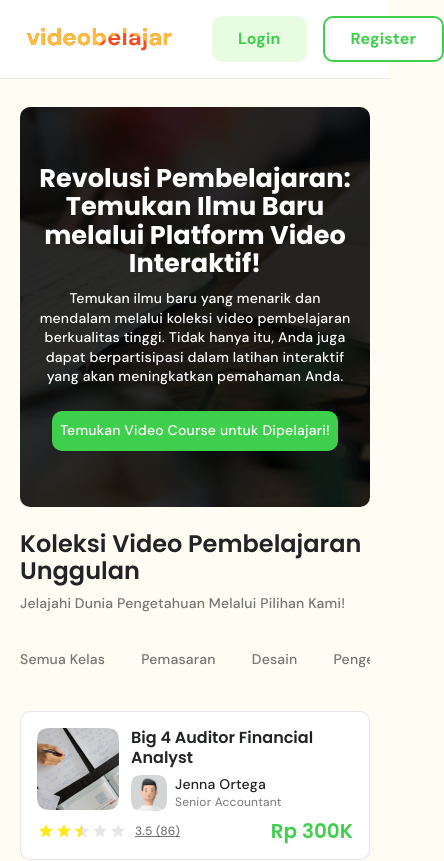
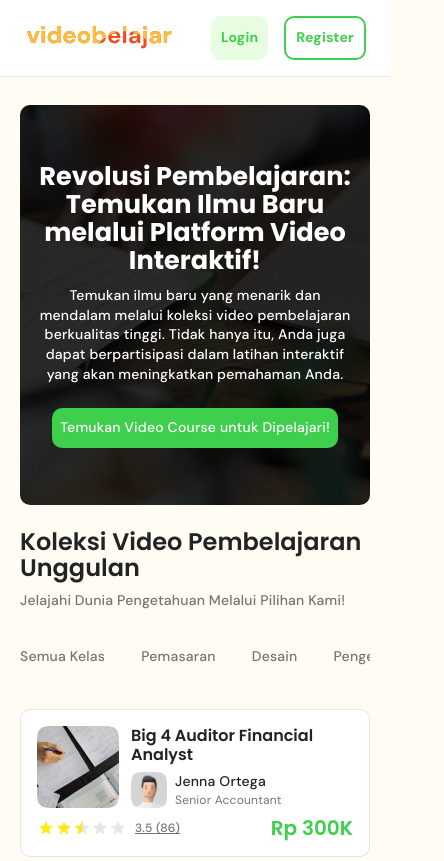
Before and after one commit to AlvitoBryan/Front-End-Intermediate-2A-ReactJS, a React (Vite) app: page / in a window 390 px wide. Shown: the top 861 px of the page, 444 px wide, since content can reach past the window. Built offline with nearby package versions, Linux system fonts and the light colour scheme.

Commit message:
🐛 fix: fixed NavigationBar login&register button responsive

```diff
--- a/src/components/Button.jsx
+++ b/src/components/Button.jsx
@@ -71,7 +71,7 @@ export const ButtonLogin = () => {
     navigate("/login");
   };
   return (
-    <button className='flex flex-col justify-center items-center rounded-[10px] bg-[rgba(226,252,217,0.80)] p-[10px_26px] gap-[8px] text-[#3ECF4C] font-[DM_Sans] text-base font-bold leading-[140%] tracking-[0.2px] transition-colors duration-300 ease-linear hover:bg-[var(--Primary-Default,#3ECF4C)] hover:text-[var(--text-light-primary,#FFF)]' onClick={handleLoginClick}>
+    <button className='flex flex-col justify-center items-center rounded-[10px] bg-[rgba(226,252,217,0.80)] p-[10px_10px] sm:p-[10px_26px] gap-[8px] text-[#3ECF4C] font-[DM_Sans] text-[0.875rem] sm:text-base font-bold leading-[140%] tracking-[0.2px] transition-colors duration-300 ease-linear hover:bg-[var(--Primary-Default,#3ECF4C)] hover:text-[var(--text-light-primary,#FFF)]' onClick={handleLoginClick}>
       Login
     </button>
   )
@@ -84,7 +84,7 @@ export const ButtonRegister = () => {
     navigate("/register");
   };
   return (
-    <button className='flex flex-col justify-center items-center rounded-[10px] bg-[#FFF] border-[2.5px] border-[#3ECF4C] p-[10px_26px] gap-[8px] text-[#3ECF4C] font-[DM_Sans] text-base font-bold leading-[140%] tracking-[0.2px] transition-colors duration-300 ease-linear hover:bg-[var(--Primary-Default,#3ECF4C)] hover:text-[var(--text-light-primary,#FFF)]' onClick={handleRegisterClick}>
+    <button className='flex flex-col justify-center items-center rounded-[10px] bg-[#FFF] border-[2.5px] border-[#3ECF4C] p-[10px_10px] sm:p-[10px_26px] gap-[8px] text-[#3ECF4C] font-[DM_Sans] text-[0.875rem] sm:text-base font-bold leading-[140%] tracking-[0.2px] transition-colors duration-300 ease-linear hover:bg-[var(--Primary-Default,#3ECF4C)] hover:text-[var(--text-light-primary,#FFF)]' onClick={handleRegisterClick}>
       Register
     </button>
   )
--- a/src/components/NavigationBar.jsx
+++ b/src/components/NavigationBar.jsx
@@ -17,7 +17,7 @@ const Navigation = () => {
     }, []);
 
     return(
-        <div className='flex justify-between items-center w-auto p-[16px_0px_16px_24px] sm:p-[12px_40px] md:p-[12px_80px] lg:p-[12px_120px] border-b border-[rgba(58,53,65,0.12)] gap-[36px] bg-[#FFF]'>
+        <div className='flex justify-between items-center w-auto p-[16px_0px_16px_24px] sm:p-[12px_40px] md:p-[12px_80px] lg:p-[12px_120px] border-b border-[rgba(58,53,65,0.12)] gap-[16px] sm:gap-[36px] bg-[#FFF]'>
             <div className='flex justify-between items-center w-full'>
                 <LogoPlaceholder/>
 
--- a/src/components/Profile.jsx
+++ b/src/components/Profile.jsx
@@ -31,7 +31,7 @@ const Profile = () => {
         <img src="/images/Avatar.png" className="max-w-none rounded-xl w-[56px] h-[56px] object-cover" alt="Profile" />
       </picture>
       {open && (
-        <div className="absolute right-0 sm:left-auto sm:right-0 mt-3 w-screen sm:w-64 bg-white rounded-xl shadow-lg border-[2.5px] border-[rgba(58,53,65,0.12)] z-50 flex flex-col overflow-hidden animate-popup-show">
+        <div className="absolute right-0 sm:left-auto sm:right-0 mt-3 w-screen sm:w-64 bg-white rounded-xl shadow-lg border border-[2.5px] border-[rgba(58,53,65,0.12)] z-50 flex flex-col overflow-hidden animate-popup-show">
           <button onClick={() => {navigate('/profile'); setOpen(false);}} className="text-[1.3rem] text-left px-6 py-4 hover:bg-gray-100 border-b border-[rgba(58,53,65,0.12)] font-[DM_Sans] text-[#6B6B6B]">Profil Saya</button>
           <button onClick={() => {navigate('/kelas-saya'); setOpen(false);}} className="text-[1.3rem] text-left px-6 py-4 hover:bg-gray-100 border-b border-[rgba(58,53,65,0.12)] font-[DM_Sans] text-[#6B6B6B]">Kelas Saya</button>
           <button onClick={() => {navigate('/pesanan-saya'); setOpen(false);}} className="text-[1.3rem] text-left px-6 py-4 hover:bg-gray-100 border-b border-[rgba(58,53,65,0.12)] font-[DM_Sans] text-[#6B6B6B]">Pesanan Saya</button>
```
